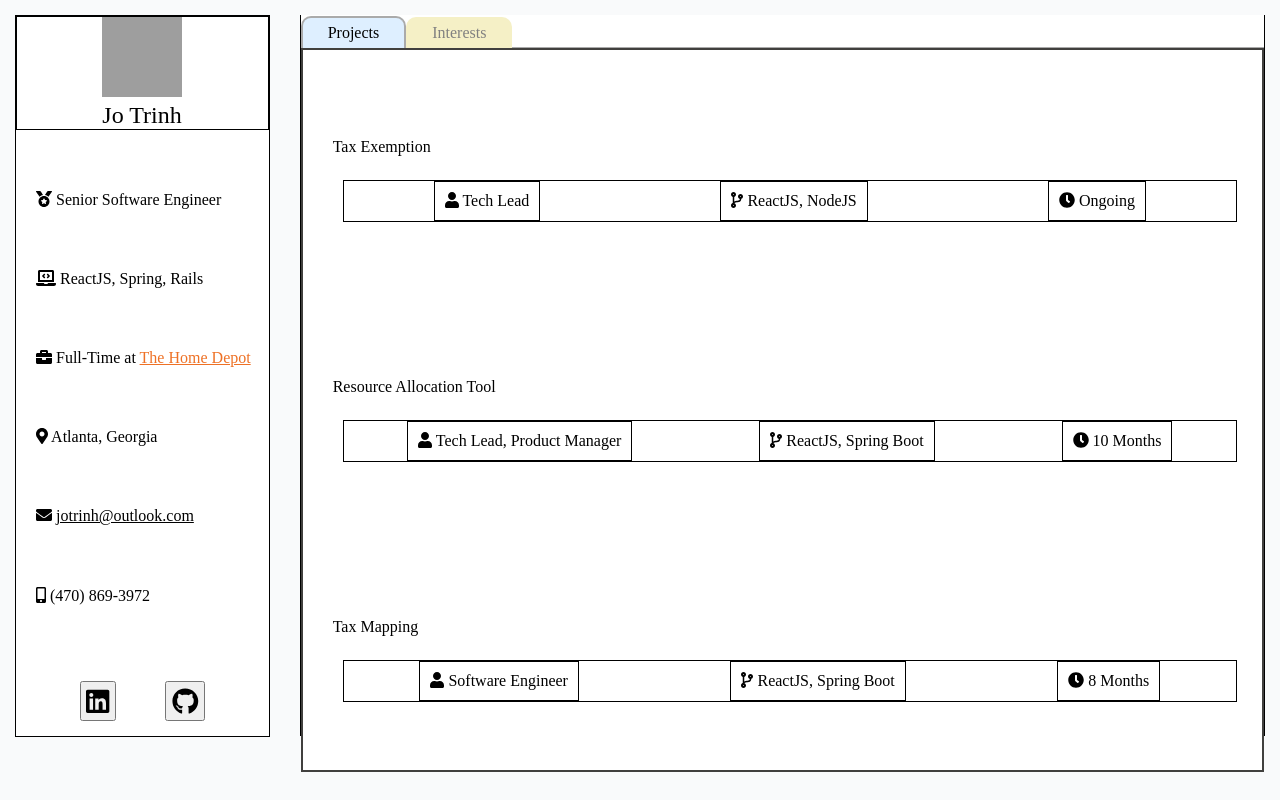
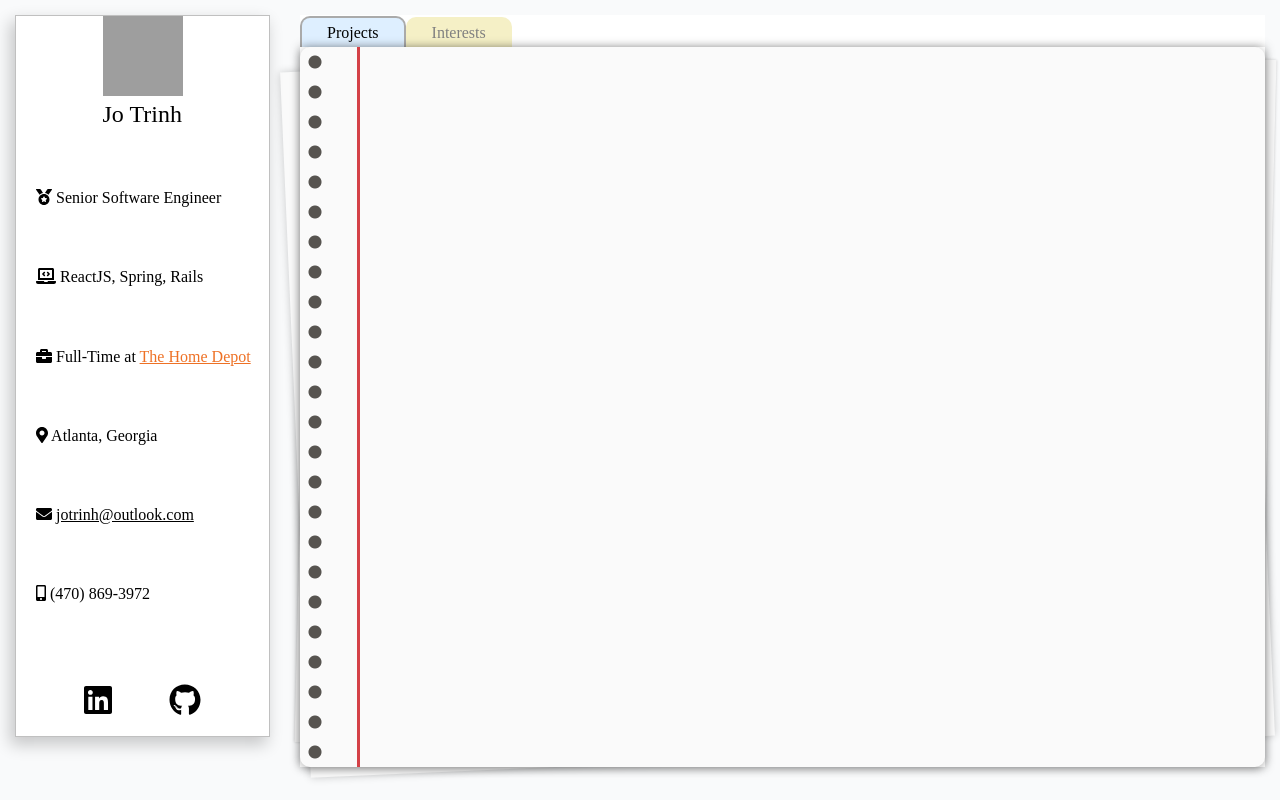
Before and after one commit to jo-trinh/personal-website, a Next.js app: page / in a window 1280 px wide. Built offline with nearby package versions, Linux system fonts and the light colour scheme; grey boxes are pictures that could not be loaded.

Commit message:
Adds notebook paper style

```diff
--- a/components/templates/Portfolio/Portfolio.js
+++ b/components/templates/Portfolio/Portfolio.js
@@ -19,98 +19,8 @@ const Portfolio = () => {
           <Tab disabled={true}>Interests</Tab>
         </TabList>
         <TabPanel>
-          <div id={styles.rightPaneBody}>
-            <div className={`${styles.projectBox}`}>
-              <div
-                style={{
-                  display: 'flex',
-                }}
-              >
-                Tax Exemption
-                <p></p>
-              </div>
-              <div className={`${styles.projectHighLightBoxes}`}>
-                <div className={`${styles.projectHighlightBox}`}>
-                  <span className={`${styles.projectHighLightText}`}>
-                    <FontAwesomeIcon icon={faUser} />
-                    {''} Tech Lead
-                  </span>
-                </div>
-                <div className={`${styles.projectHighlightBox}`}>
-                  <span className={`${styles.projectHighLightText}`}>
-                    <FontAwesomeIcon icon={faCodeBranch} /> {''} ReactJS, NodeJS
-                  </span>
-                </div>
-                <div className={`${styles.projectHighlightBox}`}>
-                  <span className={`${styles.projectHighLightText}`}>
-                    <FontAwesomeIcon icon={faClock} />
-                    {''} Ongoing
-                  </span>
-                </div>
-              </div>
-            </div>
-
-            <div className={`${styles.projectBox}`}>
-              <div
-                style={{
-                  display: 'flex',
-                }}
-              >
-                Resource Allocation Tool
-                <p></p>
-              </div>
-              <div className={`${styles.projectHighLightBoxes}`}>
-                <div className={`${styles.projectHighlightBox}`}>
-                  <span className={`${styles.projectHighLightText}`}>
-                    <FontAwesomeIcon icon={faUser} />
-                    {''} Tech Lead, Product Manager
-                  </span>
-                </div>
-                <div className={`${styles.projectHighlightBox}`}>
-                  <span className={`${styles.projectHighLightText}`}>
-                    <FontAwesomeIcon icon={faCodeBranch} /> {''} ReactJS, Spring
-                    Boot
-                  </span>
-                </div>
-                <div className={`${styles.projectHighlightBox}`}>
-                  <span className={`${styles.projectHighLightText}`}>
-                    <FontAwesomeIcon icon={faClock} />
-                    {''} 10 Months
-                  </span>
-                </div>
-              </div>
-            </div>
-
-            <div className={`${styles.projectBox}`}>
-              <div
-                style={{
-                  display: 'flex',
-                }}
-              >
-                Tax Mapping
-                <p></p>
-              </div>
-              <div className={`${styles.projectHighLightBoxes}`}>
-                <div className={`${styles.projectHighlightBox}`}>
-                  <span className={`${styles.projectHighLightText}`}>
-                    <FontAwesomeIcon icon={faUser} />
-                    {''} Software Engineer
-                  </span>
-                </div>
-                <div className={`${styles.projectHighlightBox}`}>
-                  <span className={`${styles.projectHighLightText}`}>
-                    <FontAwesomeIcon icon={faCodeBranch} /> {''} ReactJS, Spring
-                    Boot
-                  </span>
-                </div>
-                <div className={`${styles.projectHighlightBox}`}>
-                  <span className={`${styles.projectHighLightText}`}>
-                    <FontAwesomeIcon icon={faClock} />
-                    {''} 8 Months
-                  </span>
-                </div>
-              </div>
-            </div>
+          <div className={styles.paper}>
+            <div className={styles.paperContent}></div>
           </div>
         </TabPanel>
         <TabPanel>
--- a/components/templates/Portfolio/portfolio.module.css
+++ b/components/templates/Portfolio/portfolio.module.css
@@ -24,3 +24,25 @@
   padding: 10px;
   border: 1px solid black;
 }
+
+.paper {
+  position: relative;
+  height: 100%;
+  margin: 0 auto;
+  background: #fafafa;
+  border-radius: 10px;
+  box-shadow: 0 2px 8px rgba(0, 0, 0, 0.3);
+  overflow: hidden;
+}
+.paper:before {
+  content: '';
+  position: absolute;
+  top: 0;
+  bottom: 0;
+  left: 0;
+  width: 60px;
+  background: radial-gradient(#575450 6px, transparent 7px) repeat-y;
+  background-size: 30px 30px;
+  border-right: 3px solid #d44147;
+  box-sizing: border-box;
+}
--- a/components/templates/Profile/Profile.js
+++ b/components/templates/Profile/Profile.js
@@ -64,7 +64,7 @@ const Profile = () => {
         </span>
       </div>
       <div id={styles.profileFooter}>
-        <button className={`${styles.icon}`}>
+        <span className={`${styles.icon}`}>
           <FontAwesomeIcon
             icon={faLinkedin}
             size='2x'
@@ -72,14 +72,14 @@ const Profile = () => {
               window.open('https://www.linkedin.com/in/joseph-trinh-0517b312b/')
             }
           />{' '}
-        </button>
-        <button className={`${styles.icon}`}>
+        </span>
+        <span className={`${styles.icon}`}>
           <FontAwesomeIcon
             icon={faGithub}
             size='2x'
             onClick={() => window.open('https://github.com/jo-trinh/')}
           />{' '}
-        </button>
+        </span>
       </div>
     </>
   )
--- a/components/templates/Profile/profile.module.css
+++ b/components/templates/Profile/profile.module.css
@@ -1,7 +1,6 @@
 #profileHeader {
   display: grid;
   justify-content: center;
-  border: 1px solid black;
 }
 
 #profileDescriptions {
@@ -23,4 +22,10 @@
 
 .icon {
   padding: 0.3rem;
+  cursor: pointer;
 }
+
+.icon:hover {
+  background: rgba(255, 255, 255, 1);
+  color: #c1c0bd;
+}
--- a/pages/global.css
+++ b/pages/global.css
@@ -1,6 +1,3 @@
-html {
-  /* height: 90vh; */
-}
 body {
   margin: 0px;
   background-color: #f9fafb;
--- a/pages/index.js
+++ b/pages/index.js
@@ -5,7 +5,7 @@ import Portfolio from '../components/templates/Portfolio/Portfolio'
 export default () => (
   <>
     <div className={styles.flexContainer}>
-      <div className={`${styles.flexItem} border shadow border-primary`}>
+      <div className={`${styles.flexItem} ${styles.border}`}>
         <div className={styles.flexBody}>
           <Profile />
         </div>
--- a/pages/index.module.css
+++ b/pages/index.module.css
@@ -4,9 +4,13 @@
   flex-wrap: wrap;
 }
 
+.border {
+  border: solid 1px #c0c0c0;
+  box-shadow: -4px 7px 15px 1px rgba(0, 0, 0, 0.2);
+}
+
 .flexItem {
   background-color: #fff;
-  border: solid 1px black;
   margin: 15px;
   width: 100%;
   height: 90%;
@@ -30,40 +34,3 @@
 #portfolioPane {
   border-top: none;
 }
-
-.paper {
-  background: #fff;
-  padding: 30px;
-  position: relative;
-}
-
-.paper,
-.paper::before,
-.paper::after {
-  /* Styles to distinguish sheets from one another */
-  box-shadow: 1px 1px 1px rgba(0, 0, 0, 0.25);
-  border: 1px solid #bbb;
-}
-
-.paper::before,
-.paper::after {
-  content: '';
-  position: absolute;
-  height: 95%;
-  width: 99%;
-  background-color: #eee;
-}
-
-.paper::before {
-  right: 15px;
-  top: 0;
-  transform: rotate(-1deg);
-  z-index: -1;
-}
-
-.paper::after {
-  top: 5px;
-  right: -5px;
-  transform: rotate(1deg);
-  z-index: -2;
-}
--- a/pages/override.css
+++ b/pages/override.css
@@ -20,12 +20,11 @@
 .react-tabs__tab-panel {
   height: inherit;
   background-color: #fff;
-  border: 2px solid #41403e;
 }
 
 .react-tabs__tab-list {
   margin: 0 0 0px !important;
-  border-bottom: none;
+  border-bottom: none !important;
 }
 
 .react-tabs__tab:nth-of-type(1) {
@@ -35,3 +34,31 @@
 .react-tabs__tab:nth-of-type(2) {
   background-color: #f5f0c6;
 }
+
+.react-tabs__tab-panel {
+  background: #fff;
+  box-shadow: 0 0 10px rgba(0, 0, 0, 0.3);
+  position: relative;
+}
+.react-tabs__tab-panel:before,
+.react-tabs__tab-panel:after {
+  content: '';
+  height: 98%;
+  position: absolute;
+  width: 100%;
+  z-index: -1;
+}
+.react-tabs__tab-panel:before {
+  background: #fafafa;
+  box-shadow: 0 0 8px rgba(0, 0, 0, 0.2);
+  left: -5px;
+  top: 4px;
+  transform: rotate(-2.5deg);
+}
+.react-tabs__tab-panel:after {
+  background: #f6f6f6;
+  box-shadow: 0 0 3px rgba(0, 0, 0, 0.2);
+  right: -3px;
+  top: 1px;
+  transform: rotate(1.4deg);
+}
```
